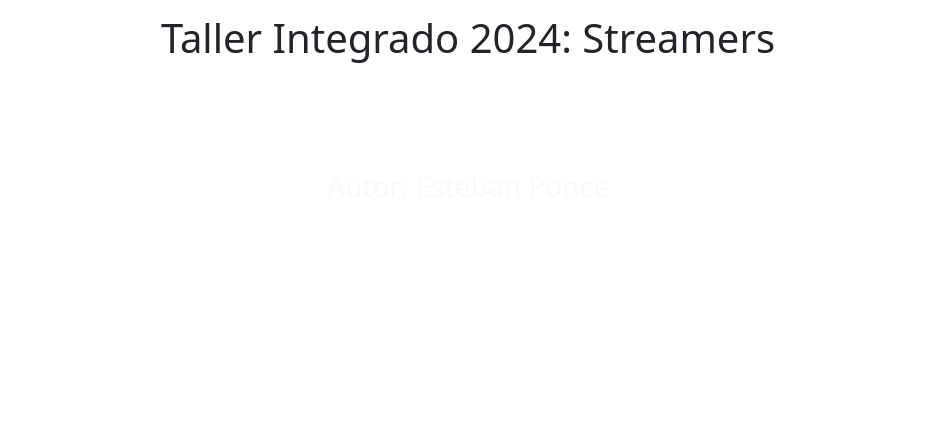
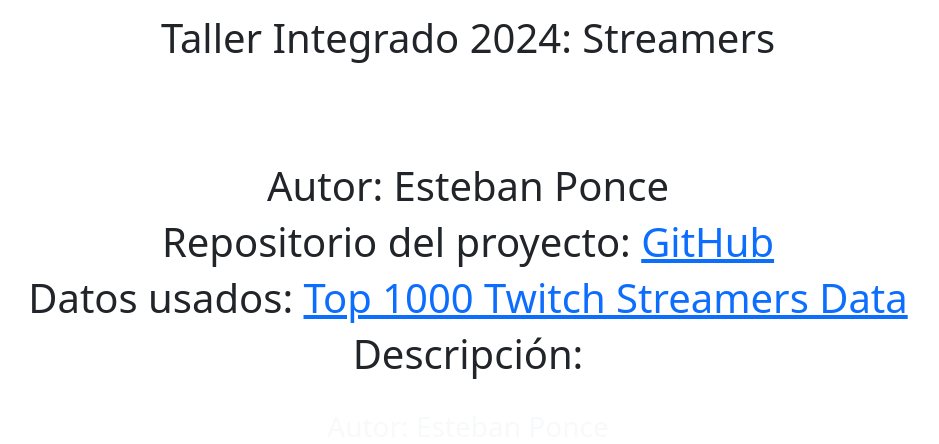
Before and after one commit to HatiBerg/ProyectoFinalTallerIntegrado, a Django app: page /streamers/about/ in a window 1280 px wide. Shown: the top 444 px of the page, without its empty margins (172-1111 px from the left). Run offline with Django 5.2, Linux system fonts and the light colour scheme.

Commit message:
Update about.html

```diff
--- a/mysite/streamers/templates/streamers/about.html
+++ b/mysite/streamers/templates/streamers/about.html
@@ -23,5 +23,9 @@
 {% endblock %}
 
 {% block main %}
+<h1>Autor: Esteban Ponce</h1>
+<h1>Repositorio del proyecto: <a href="https://github.com/HatiBerg/ProyectoFinalTallerIntegrado" target="_blank">GitHub</a></h1>
+<h1>Datos usados: <a href="https://www.kaggle.com/datasets/hibrahimag1/top-1000-twitch-streamers-data-may-2024" target="_blank">Top 1000 Twitch Streamers Data</a></h1>
+<h1>Descripción: </h1>
 
 {% endblock %}
```
